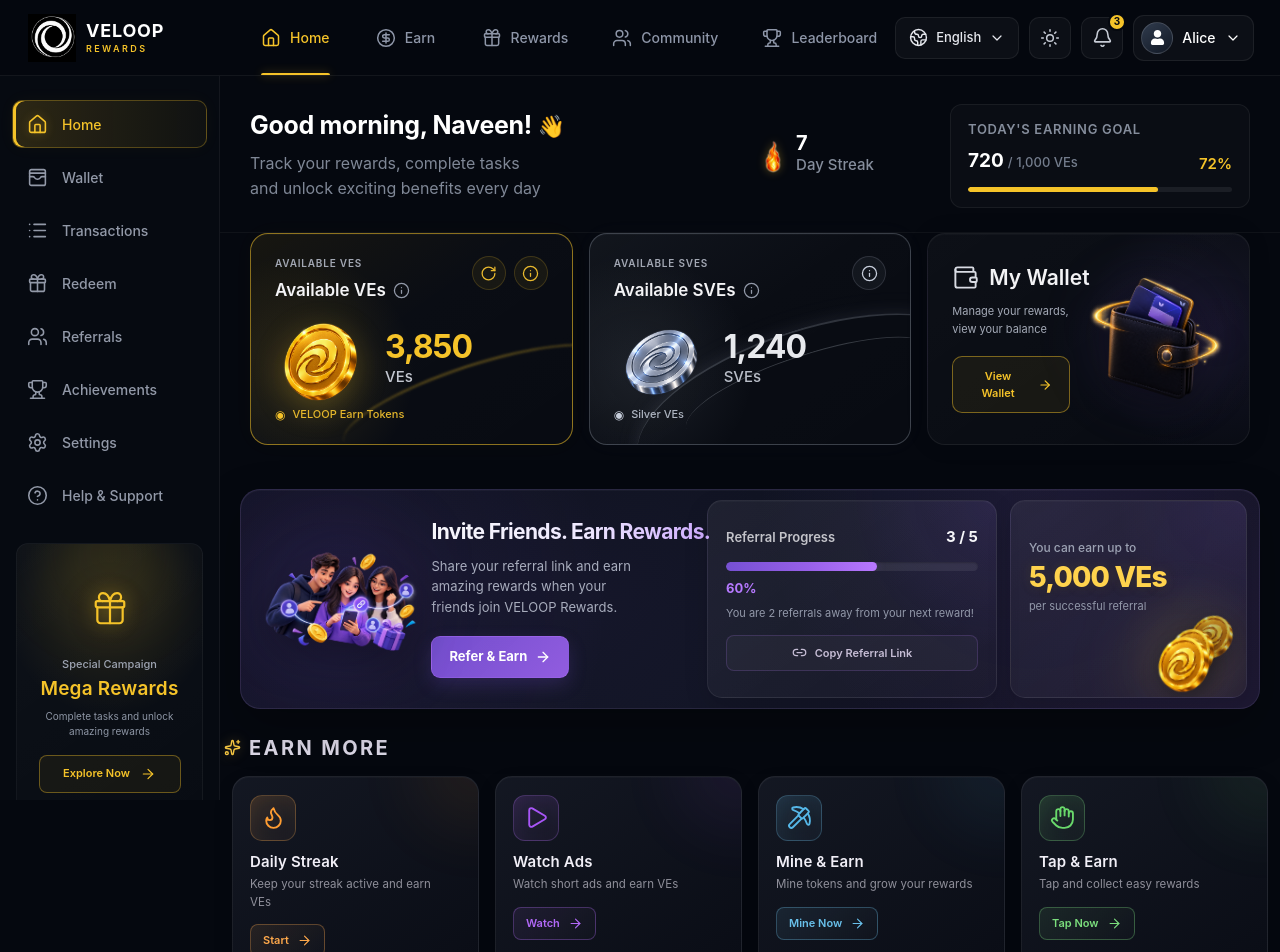
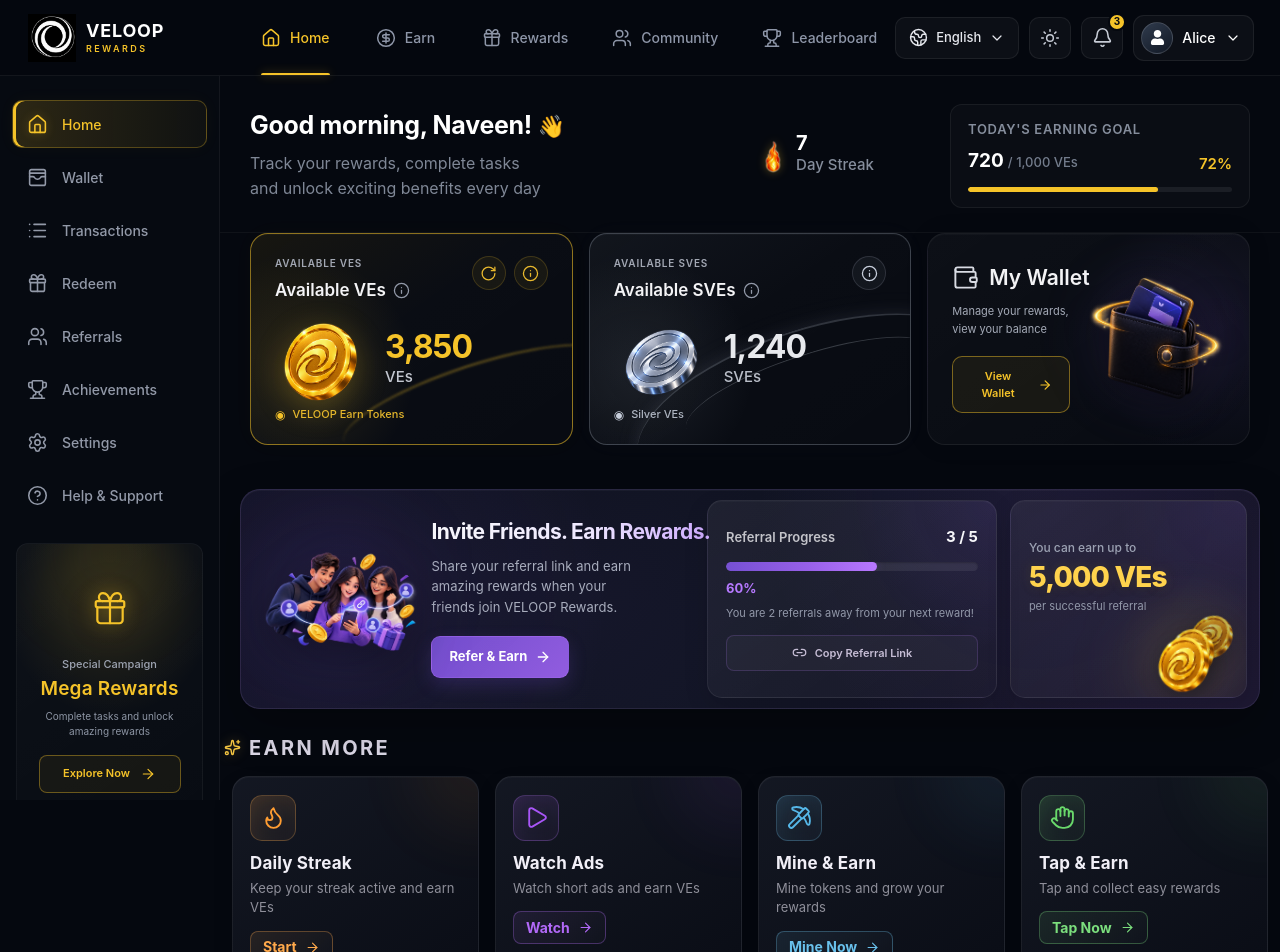
Before and after one commit to SANAPARVEEN-cmd/veloop-rewards-home-page-, a React (Vite) app: page / in a window 1280 px wide. Shown: the top 952 px of the page. Built offline with nearby package versions, Linux system fonts and the light colour scheme.

Commit message:
make fonts largea nd visible of feature cards

```diff
--- a/src/components/home/FeatureCard.module.css
+++ b/src/components/home/FeatureCard.module.css
@@ -204,8 +204,8 @@
 
     color: #f1eff7;
 
-    font-size: 15px;
-    font-weight: 600;
+    font-size: 17px;
+    font-weight: 700;
 
     line-height: 1.25;
 
@@ -223,7 +223,7 @@
 
     color: rgba(221, 219, 230, 0.62);
 
-    font-size: 11.5px;
+    font-size: 13px;
     font-weight: 400;
 
     line-height: 1.5;
@@ -275,8 +275,8 @@
             white
         );
 
-    font-size: 11px;
-    font-weight: 600;
+    font-size: 14px;
+    font-weight: 700;
 
     line-height: 1;
 
```
